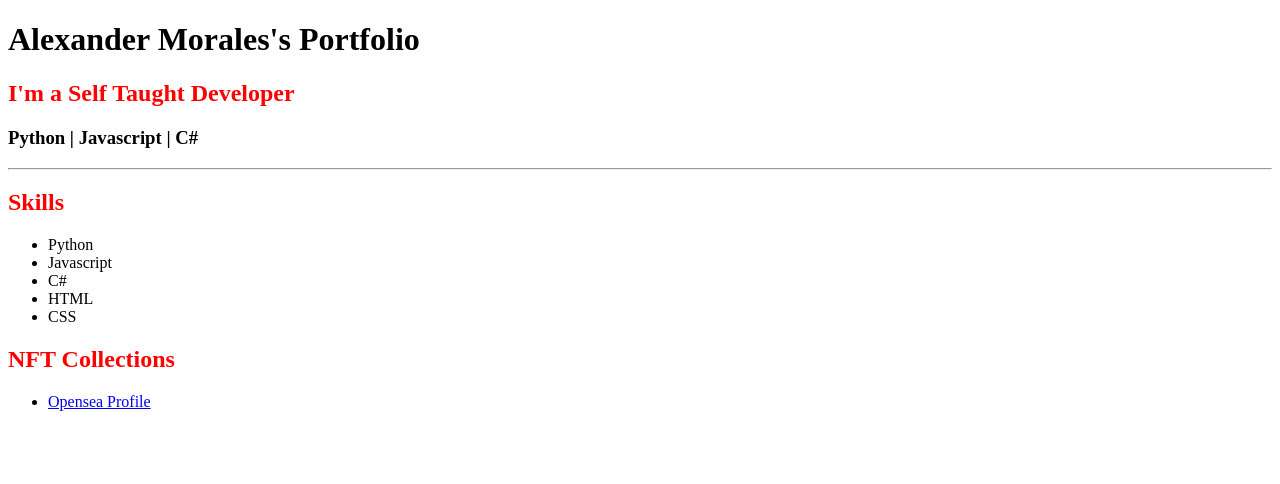
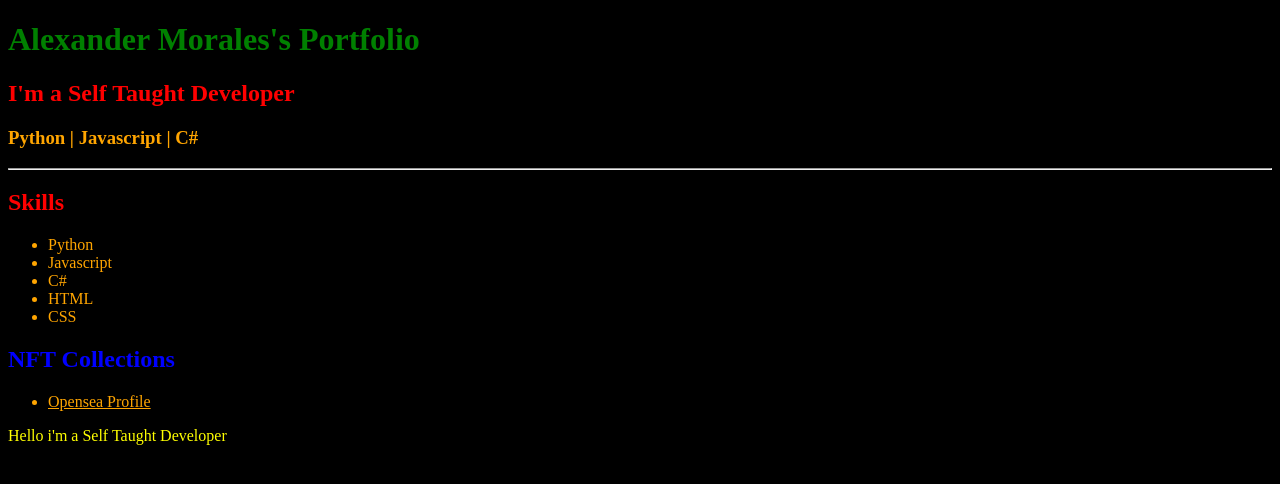
Before and after one commit to WishmasterAku/Basics-of-HTML-CSS-JS, a plain HTML site: page index.html in a window 1280 px wide. Drawn offline with Linux system fonts and the light colour scheme.

Commit message:
css styles

```diff
--- a/index.html
+++ b/index.html
@@ -8,7 +8,7 @@
         <title>Alexander Morales</title>
     </head>
     <body>
-        <h1>Alexander Morales's Portfolio</h1>
+        <h1 id="name">Alexander Morales's Portfolio</h1>
         <h2>I'm a Self Taught Developer</h2>
         <h3>Python | Javascript | C#</h3>
         <hr />
@@ -21,9 +21,10 @@
             <li>HTML</li>
             <li>CSS</li>
         </ul>
-        <h2>NFT Collections</h2>
+        <h2 class="nft">NFT Collections</h2>
         <ul>
             <li><a href="https://opensea.io/WishmasterAku" alt="Opensea">Opensea Profile</a></li>
         </ul>
+        <p draggable="true">Hello i'm a Self Taught Developer</p>
     </body>
 </html>
--- a/styles.css
+++ b/styles.css
@@ -2,3 +2,28 @@
 h2 {
     color:red;
 }
+
+body  {
+    background-color:black;
+}
+
+/* Class */
+.nft {
+    color:blue;
+}
+
+/* ID */
+#name {
+    color:green;
+}
+
+/* Attribute */
+p[draggable] {
+    color:yellow;
+}
+
+/* Universal */
+
+* {
+    color:orange;
+}
```
